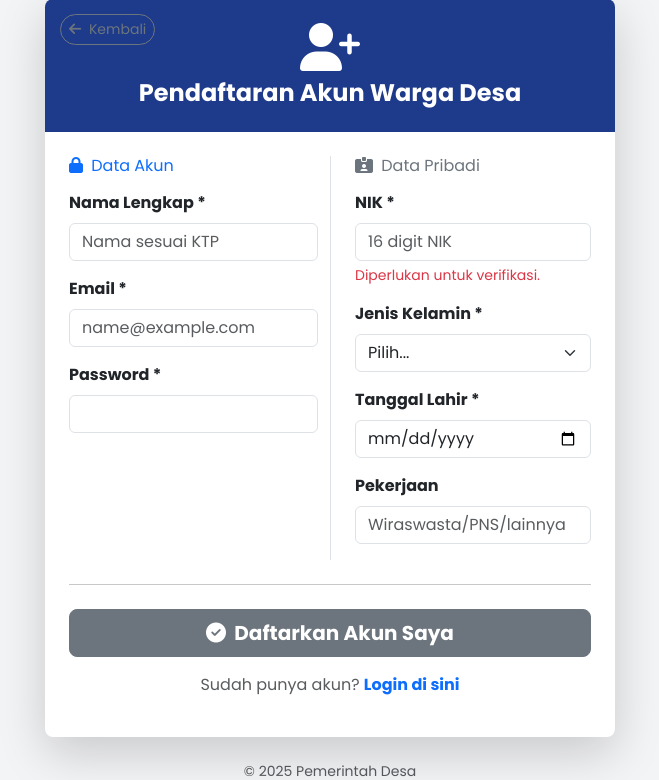
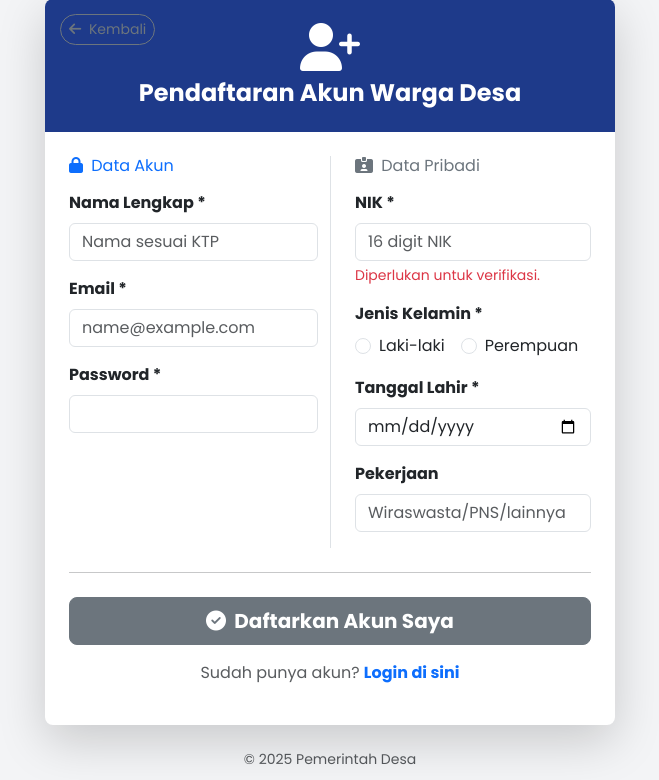
Before and after one commit to NASTIAR2903/Web-Desa, a PHP site: page /views/frontend_view/register.php in a window 1280 px wide. Shown: the part 26-806 px from the top of the page, without its empty margins (310-969 px from the left). Run offline with PHP 8.4, Linux system fonts and the light colour scheme; tables that the repository leaves empty or names only in its code hold one stand-in row (values such as "Sample post").

Commit message:
Mengubah field jenis kelamin menjadi radio button

```diff
--- a/views/frontend_view/register.php
+++ b/views/frontend_view/register.php
@@ -128,13 +128,23 @@ include "../../config/db.php";
                         </div>
 
                         <div class="mb-3">
-                            <label for="jenis_kelamin" class="form-label fw-bold">Jenis Kelamin *</label>
-                            <select class="form-select" id="jenis_kelamin" name="jenis_kelamin" required>
-                                <option value="" disabled selected>Pilih...</option>
-                                <option value="L">Laki-laki</option>
-                                <option value="P">Perempuan</option>
-                            </select>
+                            <label class="form-label fw-bold">Jenis Kelamin *</label>
+                            <div class="d-flex gap-3">
+                                <div class="form-check">
+                                    <input class="form-check-input" type="radio" name="jenis_kelamin" id="laki" value="L" required>
+                                    <label class="form-check-label" for="laki">
+                                        Laki-laki
+                                    </label>
+                                </div>
+                                <div class="form-check">
+                                    <input class="form-check-input" type="radio" name="jenis_kelamin" id="perempuan" value="P" required>
+                                    <label class="form-check-label" for="perempuan">
+                                        Perempuan
+                                    </label>
+                                </div>
+                            </div>
                         </div>
+
 
                         <div class="mb-3">
                             <label for="tanggal_lahir" class="form-label fw-bold">Tanggal Lahir *</label>
```
